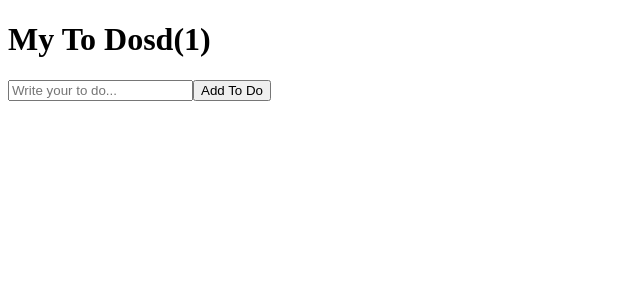
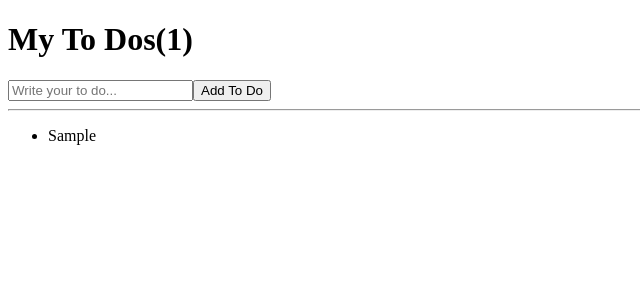
Before and after one commit to wnsgud0428/react-for-beginners, a React (Create React App) app: page / in a window 1280 px wide. Both pictures are taken after typing "Sample" into the empty fields and a click on the button "Add To Do". Shown: the top 300 px of the page, without its empty margins (0-640 px from the left). Built offline with nearby package versions, Linux system fonts and the light colour scheme.

Commit message:
#7.1 To Do List part Two

```diff
--- a/src/App.js
+++ b/src/App.js
@@ -10,9 +10,13 @@
     setToDos((currentArray) => [toDo, ...currentArray]);
     setToDo("");
   };
+
+  console.log(toDos);
+  console.log(toDos.map((item, index) => <li key={index}>{item}</li>));
+
   return (
     <div>
-      <h1>My To Dosd({toDos.length})</h1>
+      <h1>My To Dos({toDos.length})</h1>
       <form onSubmit={onSubmit}>
         <input
           onChange={onChange}
@@ -22,6 +26,12 @@
         />
         <button>Add To Do</button>
       </form>
+      <hr />
+      <ul>
+        {toDos.map((item, index) => (
+          <li key={index}>{item}</li>
+        ))}
+      </ul>
     </div>
   );
 }
```
